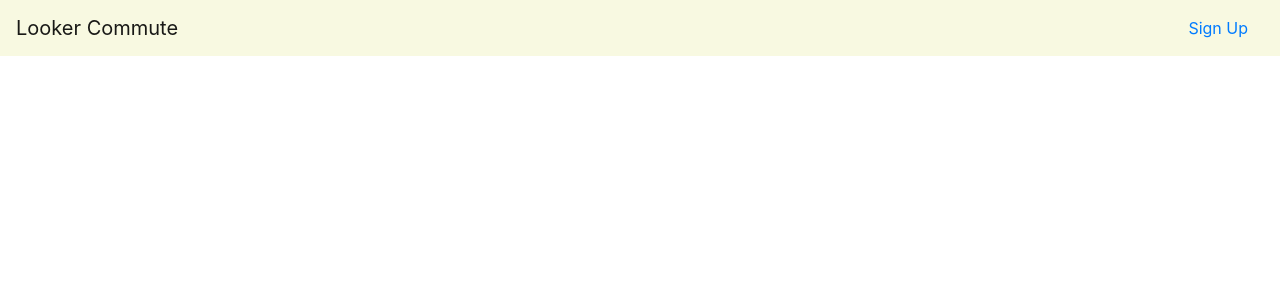
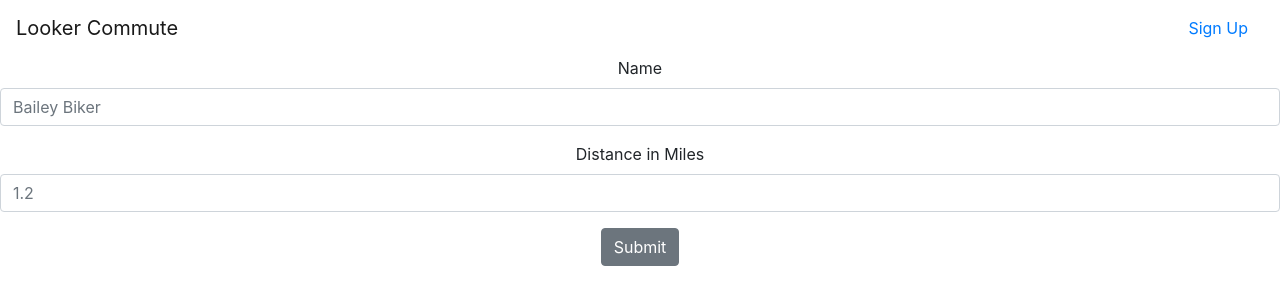
Before and after one commit to macallan/commute, a React (Create React App) app in the folder client/: page /sign-up in a window 1280 px wide. Shown: the top 304 px of the page. Built offline with nearby package versions, Linux system fonts and the light colour scheme.

Commit message:
New user form adds to db

```diff
--- a/client/src/Components/TransportationType.css
+++ b/client/src/Components/TransportationType.css
@@ -1,4 +1,4 @@
-Button {
+.transportation-button {
   width: 100px;
   height: 100px;
 }
--- a/client/src/Components/TransportationType.js
+++ b/client/src/Components/TransportationType.js
@@ -1,5 +1,5 @@
 import React, { Component } from 'react';
-import { Button, Card, CardBody } from 'reactstrap'
+import { Button, Card } from 'reactstrap'
 import './TransportationType.css';
 
 class TransportationType extends Component {
@@ -20,7 +20,7 @@ class TransportationType extends Component {
   render() {
     return (
       <Card>
-        <Button outline color="primary" onClick={() => this.transportationTypeSelected()}>{this.props.value.value}</Button>
+        <Button outline color="primary" className="transportation-button" onClick={() => this.transportationTypeSelected()}>{this.props.value.value}</Button>
       </Card>
     );
   }
--- a/client/src/Home.css
+++ b/client/src/Home.css
@@ -1,6 +1,5 @@
 .App {
   text-align: center;
-  background-color: #f8f9e1;
   height: 100%;
 }
 
--- a/client/src/SignUp.js
+++ b/client/src/SignUp.js
@@ -1,12 +1,74 @@
 import React, { Component } from 'react'
 import CommuteNavBar from './Components/CommuteNavBar'
-import { Button, Form, Label, Input, FormText} from 'reactstrap'
+import { Button, Form, FormGroup, Label, Input} from 'reactstrap'
+import { Redirect } from 'react-router-dom'
 
 class SignUp extends Component {
+  state = {
+    toHome: false,
+    name: '',
+    distance: ''
+  }
+
+  handleSubmit() {
+
+    console.log("Submit button pressed")
+  }
+
+  setName(e) {
+    this.setState({
+      name: e.target.value
+    })
+  }
+
+  setDistance(e) {
+    this.setState({
+      distance: e.target.value
+    })
+  }
+
+  submitForm(e) {
+    e.preventDefault();
+    fetch('/user/new', {
+      method: 'POST',
+      headers:{
+        'Content-Type': 'application/json'
+      },
+      body: JSON.stringify({
+        name: this.state.name,
+        distance: this.state.distance,
+      })
+    }).then(response =>  {
+      console.log(response)
+      if (response.ok) {
+        this.setState({
+          toHome: true
+        })
+      }
+    }).catch(function(err) {
+      console.log("Error")
+      return
+    })
+  }
+
   render() {
+    if (this.state.toHome === true) {
+      return <Redirect to='/' />
+    }
     return (
       <div className="SignUp">
         <CommuteNavBar/>
+        <Form onSubmit={ (e) => this.submitForm(e) }>
+          <FormGroup>
+            <Label for="name">Name</Label>
+            <Input type="name" name="name" id="name" placeholder="Bailey Biker" value={ this.state.name } onChange={ (e) => this.setName(e) }></Input>
+          </FormGroup>
+          <FormGroup>
+            <Label for="distance">Distance in Miles</Label>
+            <Input type="decimal" id="distance" placeholder="1.2" value={ this.state.distance } onChange={ (e) => this.setDistance(e) }></Input>
+          </FormGroup>
+          <Button>Submit</Button>
+        </Form>
       </div>
     )
   }
```
Also changed, not shown: 1 other file (tests, documents, lock files or other folders).
